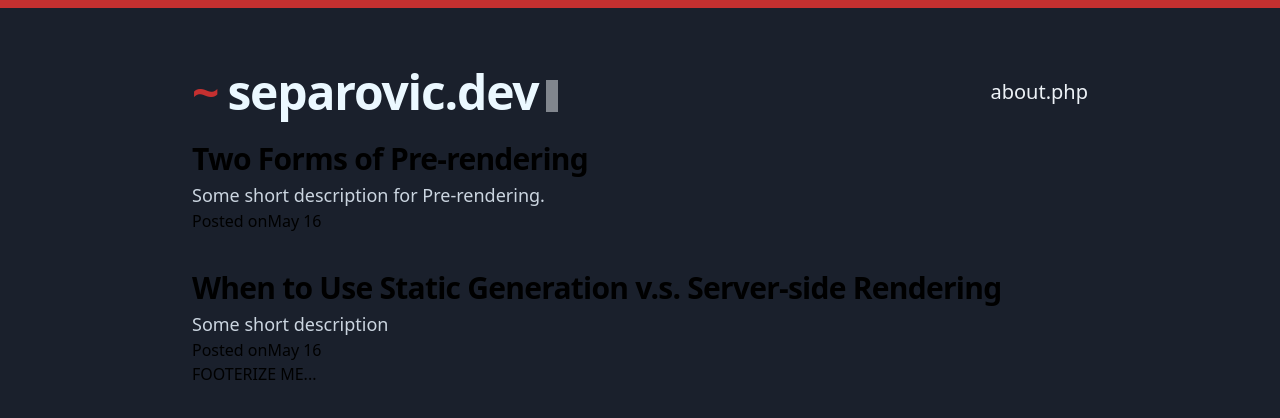
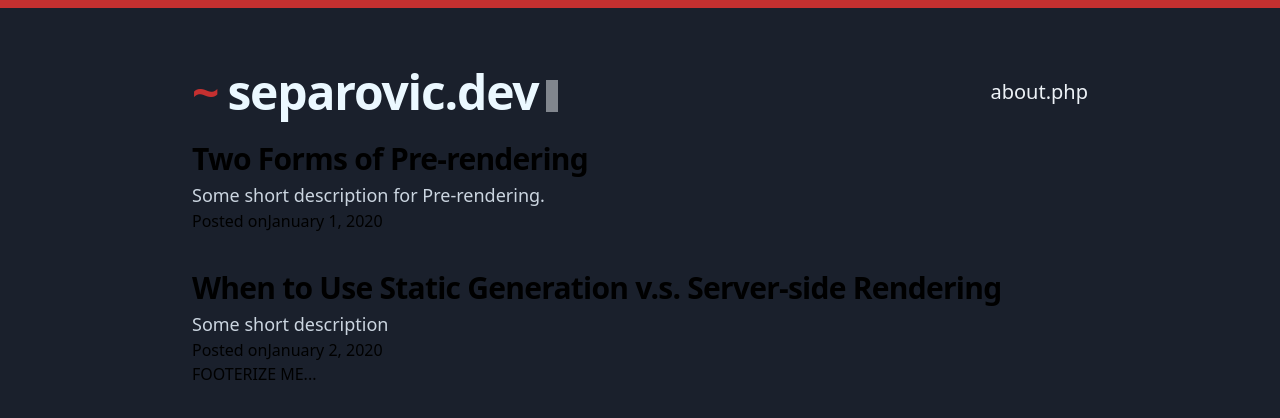
Before and after one commit to jseparovic1/next.separovic.dev, a Next.js app: page / in a window 1280 px wide. Shown: the top 418 px of the page. Built offline with nearby package versions, Linux system fonts and the light colour scheme.

Commit message:
Link posts from homepage.

```diff
--- a/components/PostPreview.js
+++ b/components/PostPreview.js
@@ -1,17 +1,16 @@
 import Link from "next/link";
 import React from "react";
+import {format, parseISO} from 'date-fns';
 
-export default function PostPreview(props) {
-    const post = props.post;
+export default function PostPreview({post}) {
     return (
-        <Link>
-            <article href="`${post.id}`">
+        <Link href={post.id}>
+            <article>
                 <h2 className="text-3xl font-bold tracking-tight">{post.title}</h2>
                 <p className="text-lg text-gray-400 leading-7">{post.description}</p>
                 <footer>
-                    <p>
-                        Posted on
-                        <time dateTime="2015-05-16 19:00">May 16</time>
+                    <p>Posted on
+                        <time dateTime={post.date}>{format(parseISO(post.date), 'LLLL d, yyyy')}</time>
                     </p>
                 </footer>
             </article>
--- a/pages/[slug].js
+++ b/pages/[slug].js
@@ -10,9 +10,9 @@ export default function GenericPost({post}) {
             <Head>
                 <title>{post.title}</title>
             </Head>
-            <h1>{post.title}</h1>
+            <h1 className="text-gray-300">{post.title}</h1>
             <time dateTime="{post.date}">{format(parseISO(post.date), 'LLLL d, yyyy')}</time>
-            <div dangerouslySetInnerHTML={{__html: post.content}}/>
+            <div className="text-gray-200" dangerouslySetInnerHTML={{__html: post.content}}/>
         </>
     )
 };
--- a/pages/index.js
+++ b/pages/index.js
@@ -1,17 +1,22 @@
 import Head from 'next/head'
 import React from "react";
-import PostList from "../components/PostList";
 import {getPostsPreviews} from "../lib/posts";
+import PostPreview from "../components/PostPreview";
 
 export default function HomePage({posts}) {
     return (
         <>
             <Head>
-                <title>separovic.dev</title>
-                {/*<link rel="icon" href="/favicon.ico"/>*/}
+                <title>separovic.dev | Jurica Separovic</title>
             </Head>
             <main>
-                <PostList posts={posts}/>
+                <div className="space-y-8">
+                    {
+                        posts.map((post, index) => {
+                            return <PostPreview key={index} className="space-y-10" post={post}/>
+                        })
+                    }
+                </div>
             </main>
         </>
     )
```
